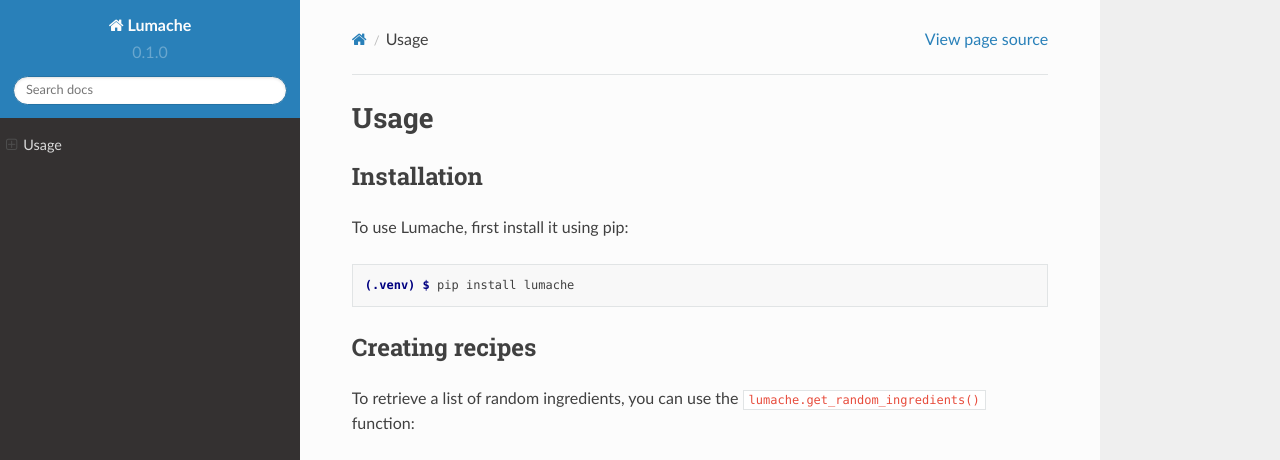
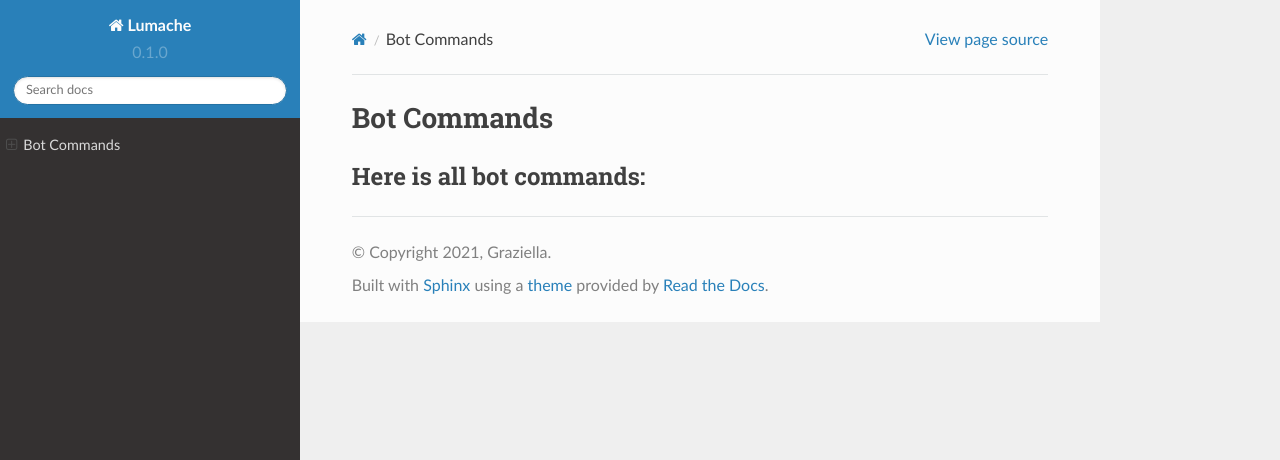
Before and after one commit to Nipatsuplayer/allu-docs, a Sphinx documentation site: the page built from docs/source/usage.rst, in a window 1280 px wide and 1036 px high. Shown: the top 460 px of the window. Built offline with Sphinx 7.4.7 and the Read the Docs theme 2.0.0, drawn with Linux system fonts in a browser that asks for light colours; pages that are not in the unit, such as notebooks, are missing from menus; some of the changed text lies outside the part shown; grey boxes are pictures that could not be loaded.

Commit message:
Update usage.rst

```diff
--- a/docs/source/usage.rst
+++ b/docs/source/usage.rst
@@ -1,33 +1,7 @@
-Usage
+Bot Commands
 =====
 
-.. _installation:
+.. _commands:
 
-Installation
+Here is all bot commands:
 ------------
-
-To use Lumache, first install it using pip:
-
-.. code-block:: console
-
-   (.venv) $ pip install lumache
-
-Creating recipes
-----------------
-
-To retrieve a list of random ingredients,
-you can use the ``lumache.get_random_ingredients()`` function:
-
-.. autofunction:: lumache.get_random_ingredients
-
-The ``kind`` parameter should be either ``"meat"``, ``"fish"``,
-or ``"veggies"``. Otherwise, :py:func:`lumache.get_random_ingredients`
-will raise an exception.
-
-.. autoexception:: lumache.InvalidKindError
-
-For example:
-
->>> import lumache
->>> lumache.get_random_ingredients()
-['shells', 'gorgonzola', 'parsley']
```
